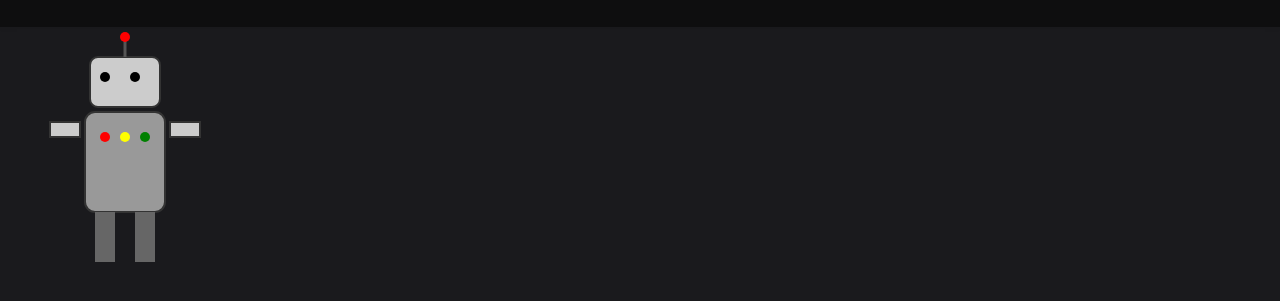
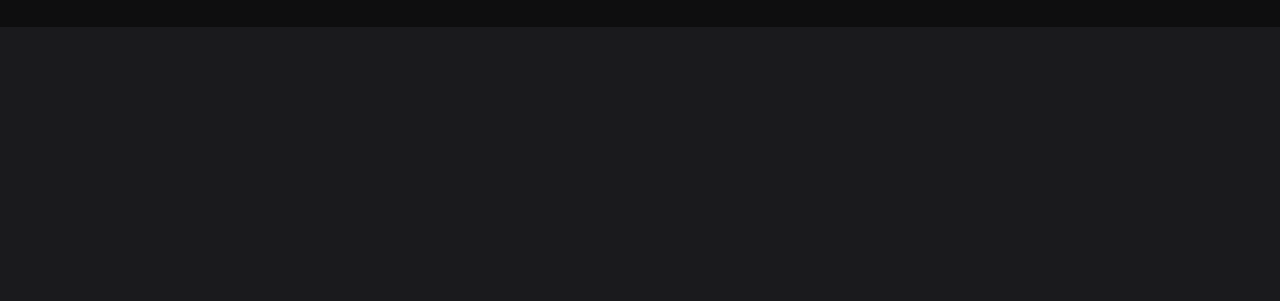
Before and after one commit to PG-54/rsschool-cv, a plain HTML site: page index.html in a window 1280 px wide. Shown: the part 4515-4816 px from the top of the page. After the commit the page ends 4542 px from the top, so only its background shows below. Drawn offline with Linux system fonts and the light colour scheme.

Commit message:
fix: remove svg tag from html, fix > to &gt;, fix readme.md

```diff
--- a/index.html
+++ b/index.html
@@ -59,7 +59,7 @@ function count(string) {
 &frasl;&frasl;function that converts rgb to hex
 
 function rgb(r, g, b) {
-  return [r, g, b].map(v => {
+  return [r, g, b].map(v =&gt; {
     if (v &gt; 255) return 255;
     if (v &lt; 0) return 0;
     return v;
@@ -143,21 +143,5 @@ function rgb(r, g, b) {
             rotatingLinks.forEach(item => item.style.animationPlayState = 'running')
         })
     </script>
-        <svg width="250" height="350" xmlns="http://www.w3.org/2000/svg">
-    <rect x="110" y="65" width="20" height="5" fill="black" />
-    <rect x="85" y="85" width="80" height="100" fill="#999" stroke="#333" stroke-width="2" rx="10" />
-    <rect x="50" y="95" width="30" height="15" fill="#ccc" stroke="#333" stroke-width="2" />
-    <rect x="170" y="95" width="30" height="15" fill="#ccc" stroke="#333" stroke-width="2" />
-    <rect x="95" y="185" width="20" height="50" fill="#666" />
-    <rect x="135" y="185" width="20" height="50" fill="#666" />
-    <rect x="90" y="30" width="70" height="50" fill="#cccccc" stroke="#333" stroke-width="2" rx="8" />
-    <circle cx="105" cy="110" r="5" fill="red" />
-    <circle cx="125" cy="110" r="5" fill="yellow" />
-    <circle cx="145" cy="110" r="5" fill="green" />
-    <line x1="125" y1="10" x2="125" y2="30" stroke="#555" stroke-width="3"/>
-    <circle cx="125" cy="10" r="5" fill="red" />
-    <circle cx="105" cy="50" r="5" fill="black" />
-    <circle cx="135" cy="50" r="5" fill="black" />
-    </svg>
 </body>
 </html>
```
